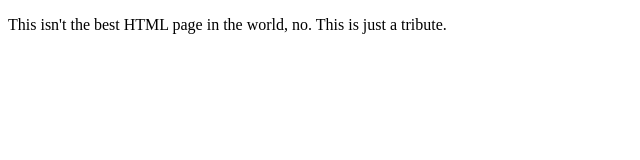
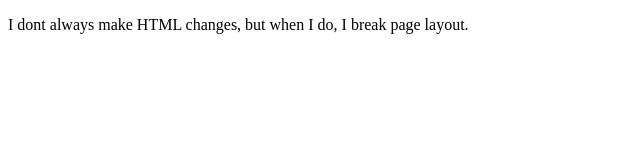
Before and after one commit to rv-bbell/gitExample, a plain HTML site: page members/asipe.html in a window 1280 px wide. Shown: the full height of the page, 0-640 px from the left. Drawn offline with Linux system fonts and the light colour scheme.

Commit message:
making edits

```diff
--- a/members/asipe.html
+++ b/members/asipe.html
@@ -3,6 +3,6 @@
     <title>gitExample</title>
   </head>
   <body>
-    <p>This isn't the best HTML page in the world, no. This is just a tribute.</p>
+    <p>I dont always make HTML changes, but when I do, I break page layout.</p>
   </body>
 </html>
```
